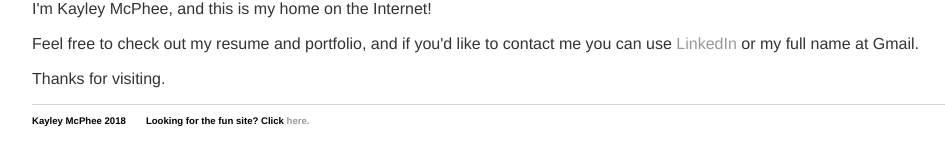
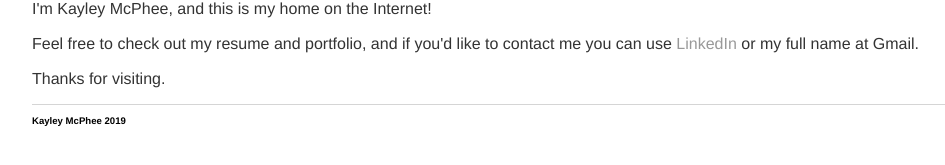
Before and after one commit to kayleymcphee/kayleymcphee.github.io, a Jekyll site: the page built from index.html, in a window 1280 px wide. Shown: the part 176-341 px from the top of the page, without its empty margins (64-1009 px from the left). Built offline with Jekyll 4.4.1, drawn with Linux system fonts in a browser that asks for light colours.

Commit message:
Update professionalsite.html

```diff
--- a/_layouts/professionalsite.html
+++ b/_layouts/professionalsite.html
@@ -23,7 +23,7 @@
     </div><!-- /.container -->
 		<footer>
     		<ul>
-        		<li>Kayley McPhee 2018</li><li>Looking for the fun site? Click <a href="https://kayleymcphee.com/fun/index.html">here.</a></li>
+        		<li>Kayley McPhee 2019</li>
 		</ul>
 		</footer>
 	</body>
```
